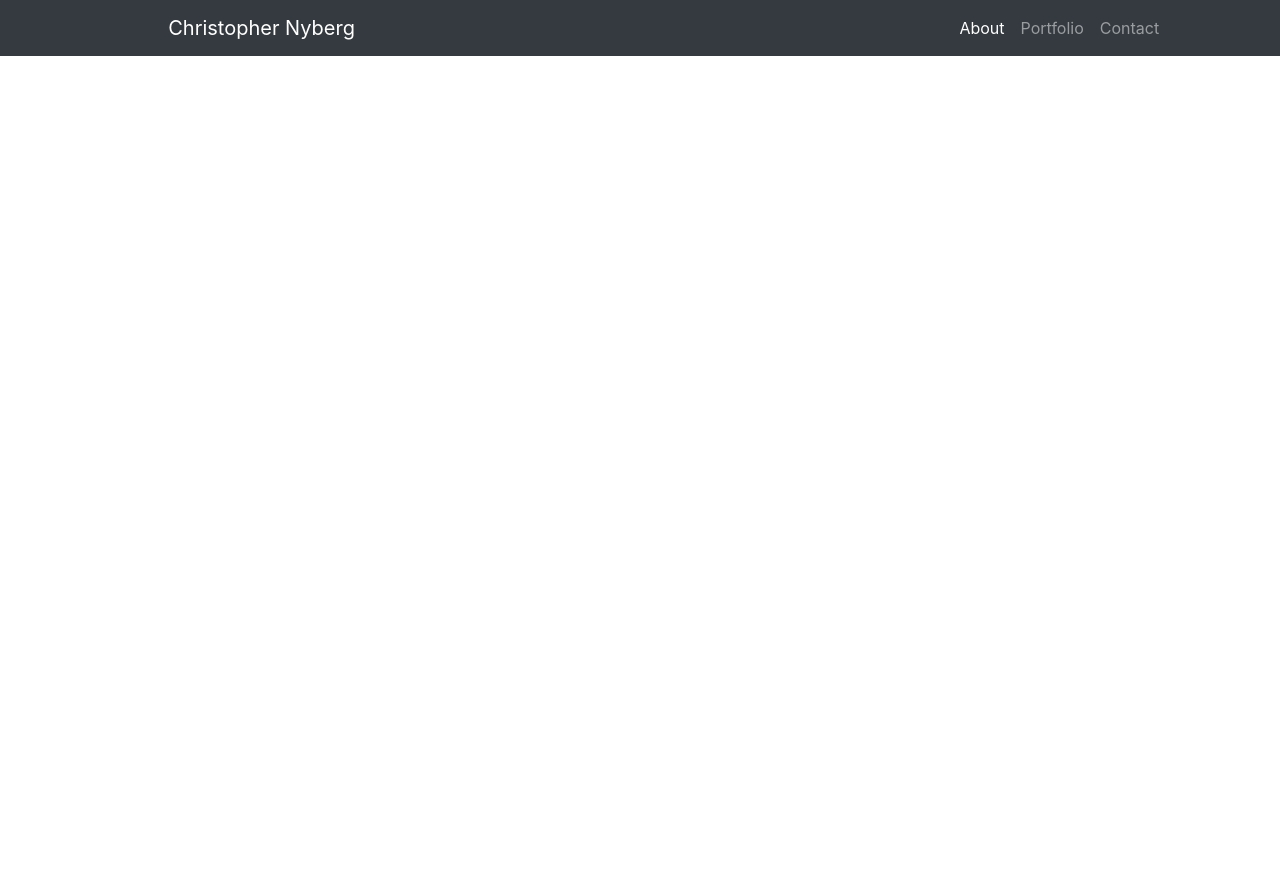
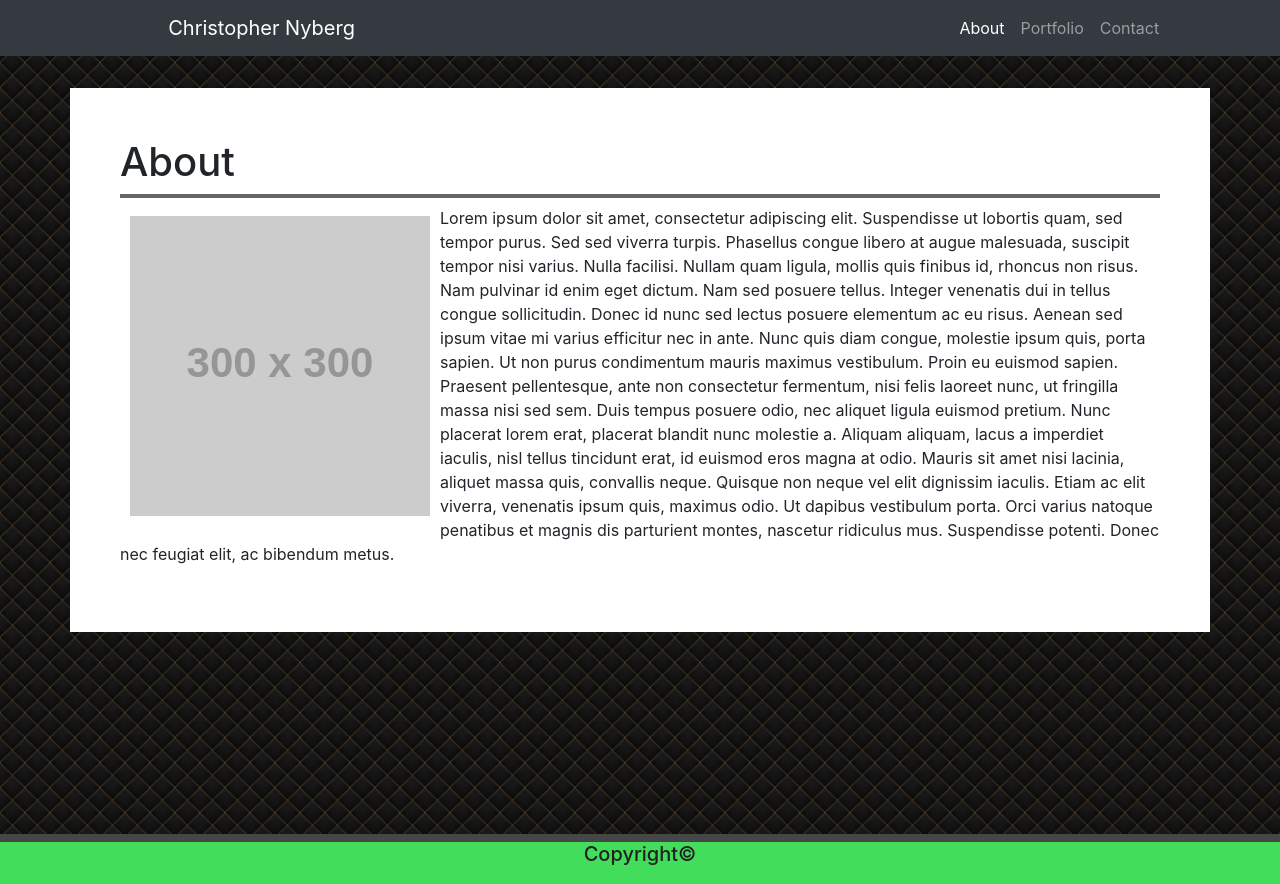
Before and after one commit to crnyberg91/Bootstrap-Portfolio, a plain HTML site: page index.html in a window 1280 px wide. Before the commit the page ends 800 px from the top, so only its background shows below. Drawn offline with nearby package versions, Linux system fonts and the light colour scheme; placeholder pictures from the web are drawn by us.

Commit message:
added content to index.html and contact.html

```diff
--- a/assets/css/style.css
+++ b/assets/css/style.css
@@ -1,3 +1,11 @@
+body {
+    background-image: url(../images/fancy-cushion/fancy-cushion.png);
+}
+
+.img-fluid {
+    float: left;
+    padding: 10px;
+}
 .header-row{
     border-bottom: .3rem solid #666666;
     margin-bottom: .5rem;
@@ -6,6 +14,12 @@
 .container {
     margin-top: 2rem;
     margin-bottom: 2rem;
+    background: #ffffff;
+    padding: 50px;
+}
+
+.navbar .bg-dark {
+    background: #41dd5b;
 }
 
 .navbar-nav {
@@ -16,6 +30,9 @@
     margin-left: 12.2%;
 }
 
+.about-footer {
+    top: 170px;
+}
 
 .card{
     float: left;
@@ -35,12 +52,12 @@
 footer {
     clear: both;
     position: relative;
-    background-color: #ffffff;
+    background-color: #41dd5b;
     color: #222121;
-    border-top: 8px solid #5c5c5c;
+    border-top: 8px solid #464646;
     width: 100%;
     height: 50px;
-    bottom: 0;
+    top: 77px;
     text-align: center;
 }
 
@@ -48,6 +65,3 @@ a{
     color: whitesmoke;
 
 }
-body{
-    background: src
-}
--- a/index.html
+++ b/index.html
@@ -1,18 +1,22 @@
 <!DOCTYPE html>
 <html lang="en">
+
 <head>
   <link rel='stylesheet' href='assets/css/reset.css' type="text/css">
-    <link rel="stylesheet" href="https://stackpath.bootstrapcdn.com/bootstrap/4.3.1/css/bootstrap.min.css" integrity="sha384-ggOyR0iXCbMQv3Xipma34MD+dH/1fQ784/j6cY/iJTQUOhcWr7x9JvoRxT2MZw1T" crossorigin="anonymous">
+  <link rel="stylesheet" href="https://stackpath.bootstrapcdn.com/bootstrap/4.3.1/css/bootstrap.min.css"
+    integrity="sha384-ggOyR0iXCbMQv3Xipma34MD+dH/1fQ784/j6cY/iJTQUOhcWr7x9JvoRxT2MZw1T" crossorigin="anonymous">
   <link rel='stylesheet' href='assets/css/style.css' type='text/css'>
   <meta charset="UTF-8">
   <meta name="viewport" content="width=device-width, initial-scale=1.0">
   <meta http-equiv="X-UA-Compatible" content="ie=edge">
   <title>Document</title>
 </head>
+
 <body>
   <nav class="navbar navbar-expand-lg navbar-dark bg-dark">
     <a class="navbar-brand" href="index.html">Christopher Nyberg</a>
-                <button class="navbar-toggler" type="button" data-toggle="collapse" data-target="#navbarNav" aria-controls="navbarNav" aria-expanded="false" aria-label="Toggle navigation">
+    <button class="navbar-toggler" type="button" data-toggle="collapse" data-target="#navbarNav"
+      aria-controls="navbarNav" aria-expanded="false" aria-label="Toggle navigation">
       <span class="navbar-toggler-icon"></span>
     </button>
     <div class="collapse navbar-collapse" id="navbarNav">
@@ -29,7 +33,29 @@
       </ul>
     </div>
   </nav>
+  <div class='container'>
+    <div class='header-row'>
+      <h1>About</h1>
+    </div>
+    <img src='https://via.placeholder.com/300' class='img-fluid' alt='about-pic'>
+    <p>Lorem ipsum dolor sit amet, consectetur adipiscing elit. Suspendisse ut lobortis quam, sed tempor purus. Sed sed
+      viverra turpis. Phasellus congue libero at augue malesuada, suscipit tempor nisi varius. Nulla facilisi. Nullam
+      quam ligula, mollis quis finibus id, rhoncus non risus. Nam pulvinar id enim eget dictum. Nam sed posuere tellus.
+      Integer venenatis dui in tellus congue sollicitudin. Donec id nunc sed lectus posuere elementum ac eu risus.
 
+      Aenean sed ipsum vitae mi varius efficitur nec in ante. Nunc quis diam congue, molestie ipsum quis, porta sapien.
+      Ut non purus condimentum mauris maximus vestibulum. Proin eu euismod sapien. Praesent pellentesque, ante non
+      consectetur fermentum, nisi felis laoreet nunc, ut fringilla massa nisi sed sem. Duis tempus posuere odio, nec
+      aliquet ligula euismod pretium. Nunc placerat lorem erat, placerat blandit nunc molestie a. Aliquam aliquam, lacus
+      a imperdiet iaculis, nisl tellus tincidunt erat, id euismod eros magna at odio. Mauris sit amet nisi lacinia,
+      aliquet massa quis, convallis neque. Quisque non neque vel elit dignissim iaculis. Etiam ac elit viverra,
+      venenatis ipsum quis, maximus odio. Ut dapibus vestibulum porta. Orci varius natoque penatibus et magnis dis
+      parturient montes, nascetur ridiculus mus. Suspendisse potenti. Donec nec feugiat elit, ac bibendum metus.</p>
+  </div>
+  <footer class='about-footer'>
+    <h5>Copyright©</h5>
+  </footer>
 
 </body>
+
 </html>
```
Also changed, not shown: contact.html (+27 -2 lines). Lines whose indentation alone changed are shown as unchanged.
